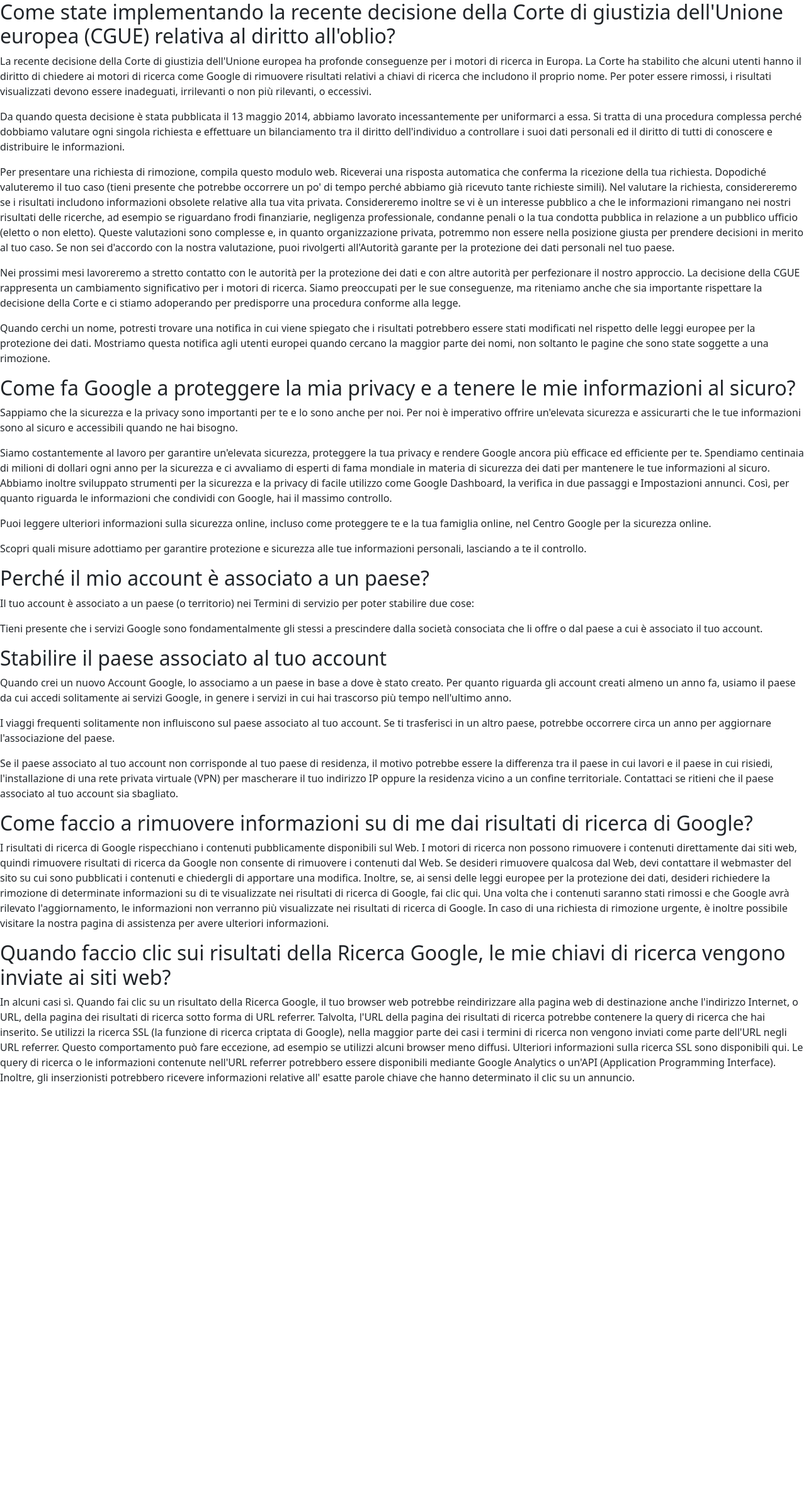
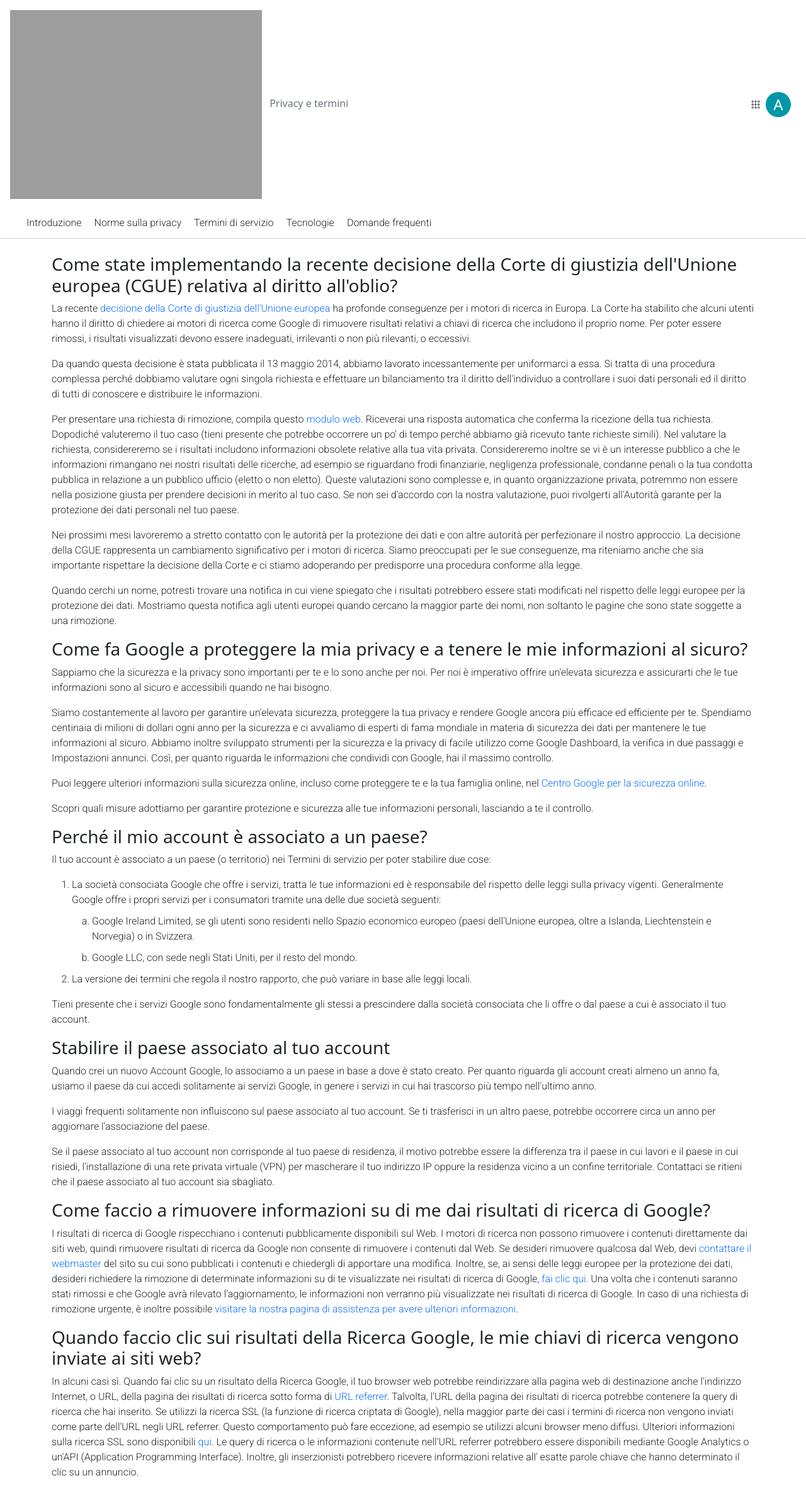
Before and after one commit to AdrianaSantorio/php-google-faq, a PHP site: page / in a window 1280 px wide. Shown: the whole page at 63% size. Before the commit the page ends 1721 px from the top, so only its background shows below. Run offline with PHP 8.4, Linux system fonts and the light colour scheme; grey boxes are pictures that could not be loaded.

Commit message:
added header

```diff
--- a/index.php
+++ b/index.php
@@ -4,9 +4,9 @@ $faqs = [
     [
         'question' => 'Come state implementando la recente decisione della Corte di giustizia dell\'Unione europea (CGUE) relativa al diritto all\'oblio?',
         'answer' => [
-            'La recente decisione della Corte di giustizia dell\'Unione europea ha profonde conseguenze per i motori di ricerca in Europa. La Corte ha stabilito che alcuni utenti hanno il diritto di chiedere ai motori di ricerca come Google di rimuovere risultati relativi a chiavi di ricerca che includono il proprio nome. Per poter essere rimossi, i risultati visualizzati devono essere inadeguati, irrilevanti o non più rilevanti, o eccessivi.',
+            'La recente <a href="https://curia.europa.eu/juris/document/document.jsf?text=&docid=152065&amppageIndex=0&doclang=it&mode=lst&dir=&occ=first&part=1&cid=276332">decisione della Corte di giustizia dell\'Unione europea</a> ha profonde conseguenze per i motori di ricerca in Europa. La Corte ha stabilito che alcuni utenti hanno il diritto di chiedere ai motori di ricerca come Google di rimuovere risultati relativi a chiavi di ricerca che includono il proprio nome. Per poter essere rimossi, i risultati visualizzati devono essere inadeguati, irrilevanti o non più rilevanti, o eccessivi.',
             'Da quando questa decisione è stata pubblicata il 13 maggio 2014, abbiamo lavorato incessantemente per uniformarci a essa. Si tratta di una procedura complessa perché dobbiamo valutare ogni singola richiesta e effettuare un bilanciamento tra il diritto dell\'individuo a controllare i suoi dati personali ed il diritto di tutti di conoscere e distribuire le informazioni.',
-            'Per presentare una richiesta di rimozione, compila questo modulo web. Riceverai una risposta automatica che conferma la ricezione della tua richiesta. Dopodiché valuteremo il tuo caso (tieni presente che potrebbe occorrere un po\' di tempo perché abbiamo già ricevuto tante richieste simili). Nel valutare la richiesta, considereremo se i risultati includono informazioni obsolete relative alla tua vita privata. Considereremo inoltre se vi è un interesse pubblico a che le informazioni rimangano nei nostri risultati delle ricerche, ad esempio se riguardano frodi finanziarie, negligenza professionale, condanne penali o la tua condotta pubblica in relazione a un pubblico ufficio (eletto o non eletto). Queste valutazioni sono complesse e, in quanto organizzazione privata, potremmo non essere nella posizione giusta per prendere decisioni in merito al tuo caso. Se non sei d\'accordo con la nostra valutazione, puoi rivolgerti all\'Autorità garante per la protezione dei dati personali nel tuo paese.',
+            'Per presentare una richiesta di rimozione, compila questo <a href="#">modulo web</a>. Riceverai una risposta automatica che conferma la ricezione della tua richiesta. Dopodiché valuteremo il tuo caso (tieni presente che potrebbe occorrere un po\' di tempo perché abbiamo già ricevuto tante richieste simili). Nel valutare la richiesta, considereremo se i risultati includono informazioni obsolete relative alla tua vita privata. Considereremo inoltre se vi è un interesse pubblico a che le informazioni rimangano nei nostri risultati delle ricerche, ad esempio se riguardano frodi finanziarie, negligenza professionale, condanne penali o la tua condotta pubblica in relazione a un pubblico ufficio (eletto o non eletto). Queste valutazioni sono complesse e, in quanto organizzazione privata, potremmo non essere nella posizione giusta per prendere decisioni in merito al tuo caso. Se non sei d\'accordo con la nostra valutazione, puoi rivolgerti all\'Autorità garante per la protezione dei dati personali nel tuo paese.',
             'Nei prossimi mesi lavoreremo a stretto contatto con le autorità per la protezione dei dati e con altre autorità per perfezionare il nostro approccio. La decisione della CGUE rappresenta un cambiamento significativo per i motori di ricerca. Siamo preoccupati per le sue conseguenze, ma riteniamo anche che sia importante rispettare la decisione della Corte e ci stiamo adoperando per predisporre una procedura conforme alla legge.',
             'Quando cerchi un nome, potresti trovare una notifica in cui viene spiegato che i risultati potrebbero essere stati modificati nel rispetto delle leggi europee per la protezione dei dati. Mostriamo questa notifica agli utenti europei quando cercano la maggior parte dei nomi, non soltanto le pagine che sono state soggette a una rimozione.'
 
@@ -17,7 +17,7 @@ $faqs = [
         'answer' => [
             'Sappiamo che la sicurezza e la privacy sono importanti per te e lo sono anche per noi. Per noi è imperativo offrire un\'elevata sicurezza e assicurarti che le tue informazioni sono al sicuro e accessibili quando ne hai bisogno.',
             'Siamo costantemente al lavoro per garantire un\'elevata sicurezza, proteggere la tua privacy e rendere Google ancora più efficace ed efficiente per te. Spendiamo centinaia di milioni di dollari ogni anno per la sicurezza e ci avvaliamo di esperti di fama mondiale in materia di sicurezza dei dati per mantenere le tue informazioni al sicuro. Abbiamo inoltre sviluppato strumenti per la sicurezza e la privacy di facile utilizzo come Google Dashboard, la verifica in due passaggi e Impostazioni annunci. Così, per quanto riguarda le informazioni che condividi con Google, hai il massimo controllo.',
-            'Puoi leggere ulteriori informazioni sulla sicurezza online, incluso come proteggere te e la tua famiglia online, nel Centro Google per la sicurezza online.',
+            'Puoi leggere ulteriori informazioni sulla sicurezza online, incluso come proteggere te e la tua famiglia online, nel <a href="#">Centro Google per la sicurezza online</a>.',
             'Scopri quali misure adottiamo per garantire protezione e sicurezza alle tue informazioni personali, lasciando a te il controllo.'
         ]
     ],
@@ -25,7 +25,16 @@ $faqs = [
         'question' => 'Perché il mio account è associato a un paese?',
         'answer' => [
             'Il tuo account è associato a un paese (o territorio) nei Termini di servizio per poter stabilire due cose:',
-            //ma che ne so io, tocca fa la lista?
+            ' <ol>
+                <li>
+                <span>La società consociata Google che offre i servizi, tratta le tue informazioni ed è responsabile del rispetto delle leggi sulla privacy vigenti. Generalmente Google offre i propri servizi per i consumatori tramite una delle due società seguenti:</span>
+                <ol type="a">
+                    <li>Google Ireland Limited, se gli utenti sono residenti nello Spazio economico europeo (paesi dell\'Unione europea, oltre a Islanda, Liechtenstein e Norvegia) o in Svizzera.</li>
+                    <li>Google LLC, con sede negli Stati Uniti, per il resto del mondo.</li>
+                </ol>
+                </li>
+                <li>La versione dei termini che regola il nostro rapporto, che può variare in base alle leggi locali.</li>
+            </ol>',
             'Tieni presente che i servizi Google sono fondamentalmente gli stessi a prescindere dalla società consociata che li offre o dal paese a cui è associato il tuo account.'
         ]
     ],
@@ -40,40 +49,18 @@ $faqs = [
     [
         'question' => 'Come faccio a rimuovere informazioni su di me dai risultati di ricerca di Google?',
         'answer' => [
-            'I risultati di ricerca di Google rispecchiano i contenuti pubblicamente disponibili sul Web. I motori di ricerca non possono rimuovere i contenuti direttamente dai siti web, quindi rimuovere risultati di ricerca da Google non consente di rimuovere i contenuti dal Web. Se desideri rimuovere qualcosa dal Web, devi contattare il webmaster del sito su cui sono pubblicati i contenuti e chiedergli di apportare una modifica. Inoltre, se, ai sensi delle leggi europee per la protezione dei dati, desideri richiedere la rimozione di determinate informazioni su di te visualizzate nei risultati di ricerca di Google, fai clic qui. Una volta che i contenuti saranno stati rimossi e che Google avrà rilevato l\'aggiornamento, le informazioni non verranno più visualizzate nei risultati di ricerca di Google. In caso di una richiesta di rimozione urgente, è inoltre possibile visitare la nostra pagina di assistenza per avere ulteriori informazioni.'
+            'I risultati di ricerca di Google rispecchiano i contenuti pubblicamente disponibili sul Web. I motori di ricerca non possono rimuovere i contenuti direttamente dai siti web, quindi rimuovere risultati di ricerca da Google non consente di rimuovere i contenuti dal Web. Se desideri rimuovere qualcosa dal Web, devi <a href="#">contattare il webmaster<a> del sito su cui sono pubblicati i contenuti e chiedergli di apportare una modifica. Inoltre, se, ai sensi delle leggi europee per la protezione dei dati, desideri richiedere la rimozione di determinate informazioni su di te visualizzate nei risultati di ricerca di Google, <a href="#">fai clic qui</a>. Una volta che i contenuti saranno stati rimossi e che Google avrà rilevato l\'aggiornamento, le informazioni non verranno più visualizzate nei risultati di ricerca di Google. In caso di una richiesta di rimozione urgente, è inoltre possibile <a href="#">visitare la nostra pagina di assistenza per avere ulteriori informazioni</a>.'
         ]
     ],
     [
         'question' => 'Quando faccio clic sui risultati della Ricerca Google, le mie chiavi di ricerca vengono inviate ai siti web?',
         'answer' => [
-            'In alcuni casi sì. Quando fai clic su un risultato della Ricerca Google, il tuo browser web potrebbe reindirizzare alla pagina web di destinazione anche l\'indirizzo Internet, o URL, della pagina dei risultati di ricerca sotto forma di URL referrer. Talvolta, l\'URL della pagina dei risultati di ricerca potrebbe contenere la query di ricerca che hai inserito. Se utilizzi la ricerca SSL (la funzione di ricerca criptata di Google), nella maggior parte dei casi i termini di ricerca non vengono inviati come parte dell\'URL negli URL referrer. Questo comportamento può fare eccezione, ad esempio se utilizzi alcuni browser meno diffusi. Ulteriori informazioni sulla ricerca SSL sono disponibili qui. Le query di ricerca o le informazioni contenute nell\'URL referrer potrebbero essere disponibili mediante Google Analytics o un\'API (Application Programming Interface). Inoltre, gli inserzionisti potrebbero ricevere informazioni relative all\' esatte parole chiave che hanno determinato il clic su un annuncio.'
+            'In alcuni casi sì. Quando fai clic su un risultato della Ricerca Google, il tuo browser web potrebbe reindirizzare alla pagina web di destinazione anche l\'indirizzo Internet, o URL, della pagina dei risultati di ricerca sotto forma di <a href="#">URL referrer</a>. Talvolta, l\'URL della pagina dei risultati di ricerca potrebbe contenere la query di ricerca che hai inserito. Se utilizzi la ricerca SSL (la funzione di ricerca criptata di Google), nella maggior parte dei casi i termini di ricerca non vengono inviati come parte dell\'URL negli URL referrer. Questo comportamento può fare eccezione, ad esempio se utilizzi alcuni browser meno diffusi. Ulteriori informazioni sulla ricerca SSL sono disponibili <a href="#">qui</a>. Le query di ricerca o le informazioni contenute nell\'URL referrer potrebbero essere disponibili mediante Google Analytics o un\'API (Application Programming Interface). Inoltre, gli inserzionisti potrebbero ricevere informazioni relative all\' esatte parole chiave che hanno determinato il clic su un annuncio.'
         ]
     ],
-    [
-        'question' => '', 'answer' => []
-    ],
-    [
-        'question' => '', 'answer' => []
-    ],
-    [
-        'question' => '', 'answer' => []
-    ],
-    [
-        'question' => '', 'answer' => []
-    ],
-    [
-        'question' => '', 'answer' => []
-    ],
-    [
-        'question' => '', 'answer' => []
-    ],
-    [
-        'question' => '', 'answer' => []
-    ],
-    [
-        'question' => '', 'answer' => []
-    ],
 ];
+
+$menu_links = ['Introduzione', 'Norme sulla privacy', 'Termini di servizio', 'Tecnologie', 'Domande frequenti'];
 
 ?>
 
@@ -85,21 +72,55 @@ $faqs = [
     <meta http-equiv="X-UA-Compatible" content="IE=edge">
     <meta name="viewport" content="width=device-width, initial-scale=1.0">
     <link href="https://cdn.jsdelivr.net/npm/bootstrap@5.1.3/dist/css/bootstrap.min.css" rel="stylesheet" integrity="sha384-1BmE4kWBq78iYhFldvKuhfTAU6auU8tT94WrHftjDbrCEXSU1oBoqyl2QvZ6jIW3" crossorigin="anonymous">
+    <link rel="preconnect" href="https://fonts.googleapis.com">
+    <link rel="preconnect" href="https://fonts.gstatic.com" crossorigin>
+    <link href="https://fonts.googleapis.com/css2?family=Roboto:wght@300&display=swap" rel="stylesheet">
+    <script type="module" src="https://unpkg.com/ionicons@5.5.2/dist/ionicons/ionicons.esm.js"></script>
+    <script nomodule src="https://unpkg.com/ionicons@5.5.2/dist/ionicons/ionicons.js"></script>
+    <link rel="stylesheet" href="style.css">
     <title>Google FAQ</title>
 </head>
 
 <body>
-    <main>
+    <header>
+
+        <div id="upper-header" class="d-flex justify-content-between p-3">
+            <!-- logo -->
+            <div>
+                <img src="https://www.gstatic.com/images/branding/googlelogo/svg/googlelogo_clr_74x24px.svg" alt="Google logo">
+                <a href="#" class="text-muted mx-2"> Privacy e termini</a>
+            </div>
+            <div class="d-flex justify-content-center align-items-center">
+                <ion-icon name="apps-outline"></ion-icon>
+                <div id="user-name" class="d-flex justify-content-center align-items-center mx-2">
+                    <a href="#">A</a>
+                </div>
+            </div>
+        </div>
+        <nav>
+            <ul class="d-flex ">
+                <?php foreach ($menu_links as $links) { ?>
+                    <li>
+                        <?= $links ?>
+                    </li>
+                <?php } ?>
+
+            </ul>
+        </nav>
+    </header>
+    <main class="my-4">
+        <div class="container">
             <?php foreach ($faqs as $faq) { ?>
-            <h2>
+                <h3>
                     <?= $faq['question'] ?>
-            </h2>
+                </h3>
                 <?php foreach ($faq['answer'] as $paragraph) { ?>
                     <p>
                         <?= $paragraph ?>
                     </p>
                 <?php } ?>
             <?php } ?>
+        </div>
     </main>
 </body>
 
--- /dev/null
+++ b/style.css
@@ -0,0 +1,50 @@
+a {
+  text-decoration: none;
+}
+
+ul {
+  margin: 0;
+}
+
+li {
+  margin: 10px 0;
+  font-family: "Roboto", sans-serif;
+}
+
+p {
+  font-family: "Roboto", sans-serif;
+}
+
+/* HEADER */
+
+header {
+  border-bottom: 1px solid lightgrey;
+}
+
+#user-name {
+  background-color: #0097a7;
+  height: 40px;
+  width: 40px;
+  border-radius: 50%;
+}
+
+#user-name a {
+  color: white;
+  font-size: 24px;
+}
+
+.ion-icon {
+  font-size: 2em;
+}
+
+nav li {
+  list-style-type: none;
+  border-bottom: 2px solid transparent;
+  padding: 10px 0;
+  margin: 0 10px;
+}
+
+nav li:hover {
+  color: #3367d6;
+  border-bottom: 2px solid #3367d6;
+}
```
Lines whose indentation alone changed are shown as unchanged.
